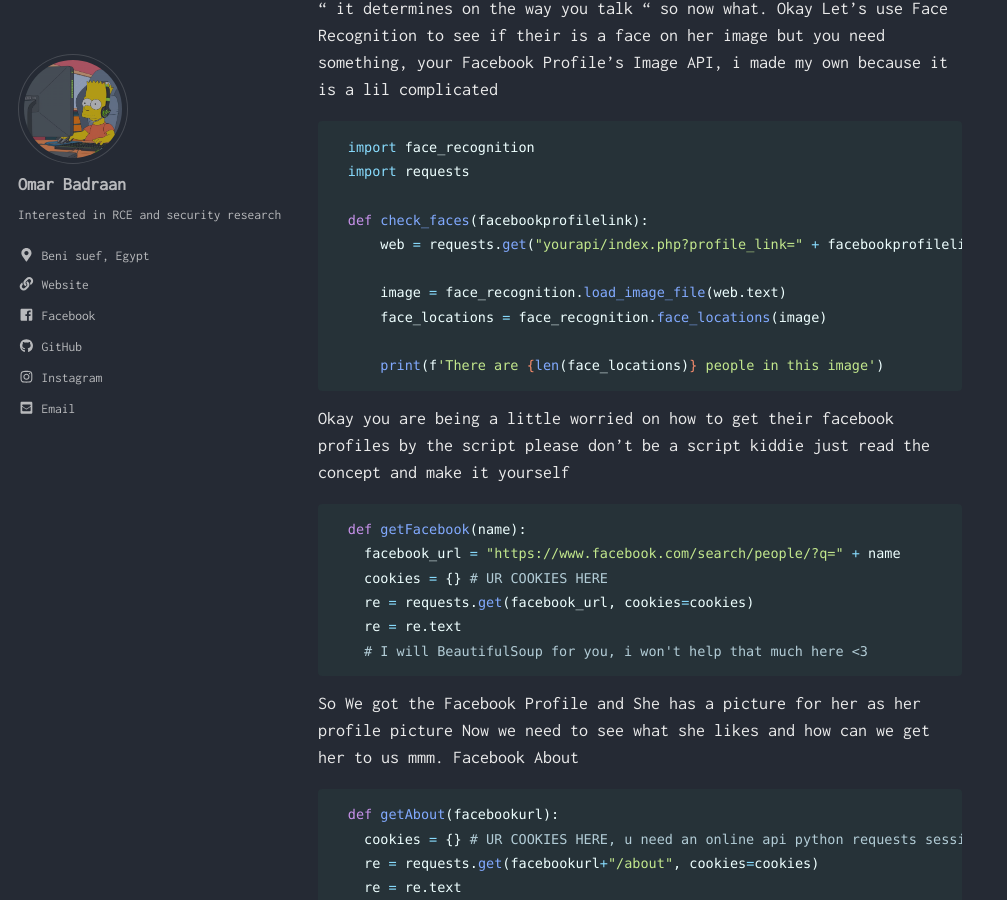
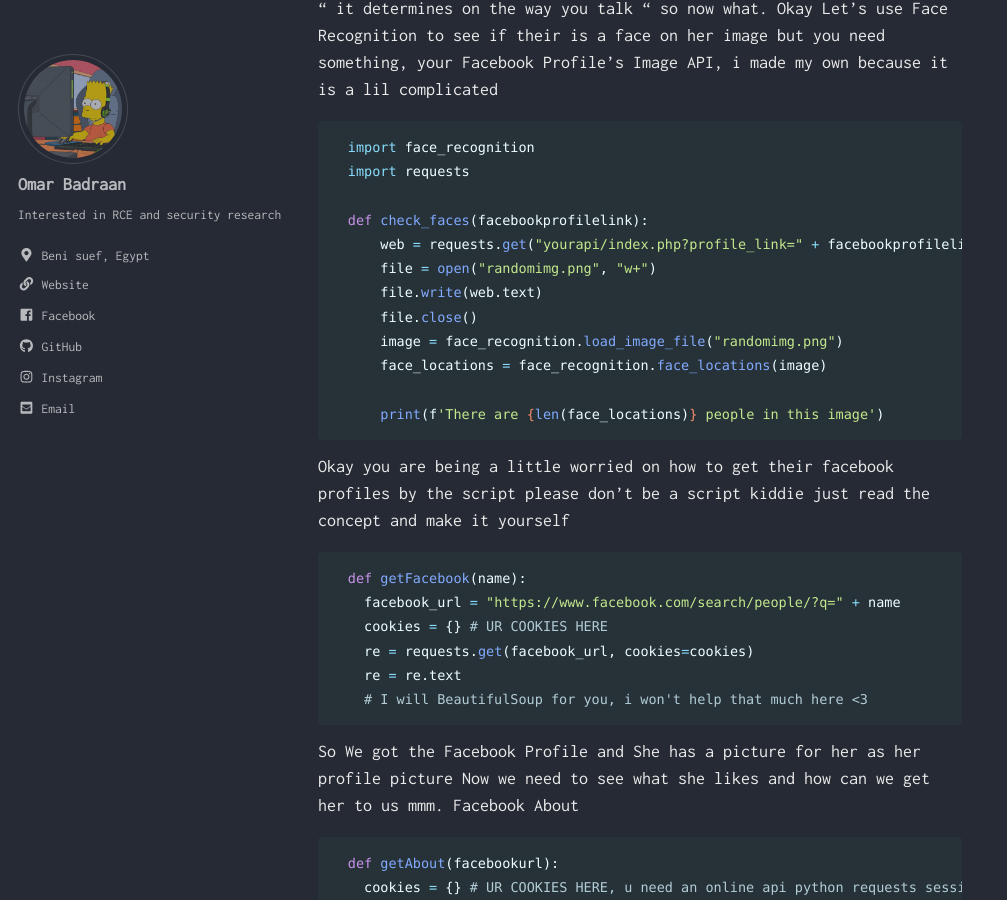
Before and after one commit to hussam-z/test.github.io, a Jekyll site: the page built from _posts/2020-01-21-youaresocial.md, in a window 1280 px wide and 900 px high, scrolled down 788 px. Shown: the whole window, without its empty margins (0-1007 px from the left). Built offline with Jekyll 4.4.1, drawn with Linux system fonts in a browser that asks for light colours; cached includes are drawn as plain includes.

Commit message:
Update 2020-01-21-youaresocial.md

```diff
--- a/_posts/2020-01-21-youaresocial.md
+++ b/_posts/2020-01-21-youaresocial.md
@@ -40,8 +40,10 @@
 
   def check_faces(facebookprofilelink):
       web = requests.get("yourapi/index.php?profile_link=" + facebookprofilelink)
-
-      image = face_recognition.load_image_file(web.text)
+      file = open("randomimg.png", "w+")
+      file.write(web.text)
+      file.close()
+      image = face_recognition.load_image_file("randomimg.png")
       face_locations = face_recognition.face_locations(image)
 
       print(f'There are {len(face_locations)} people in this image')
```
